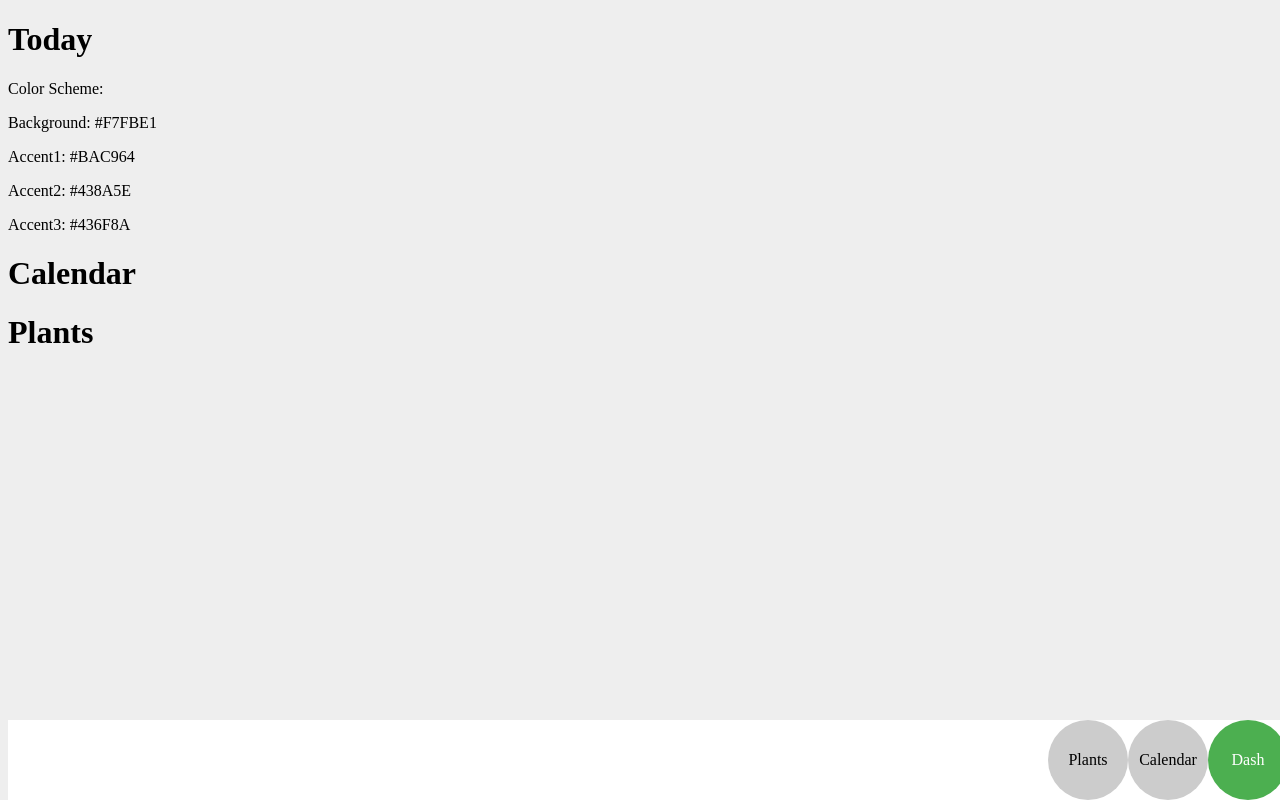
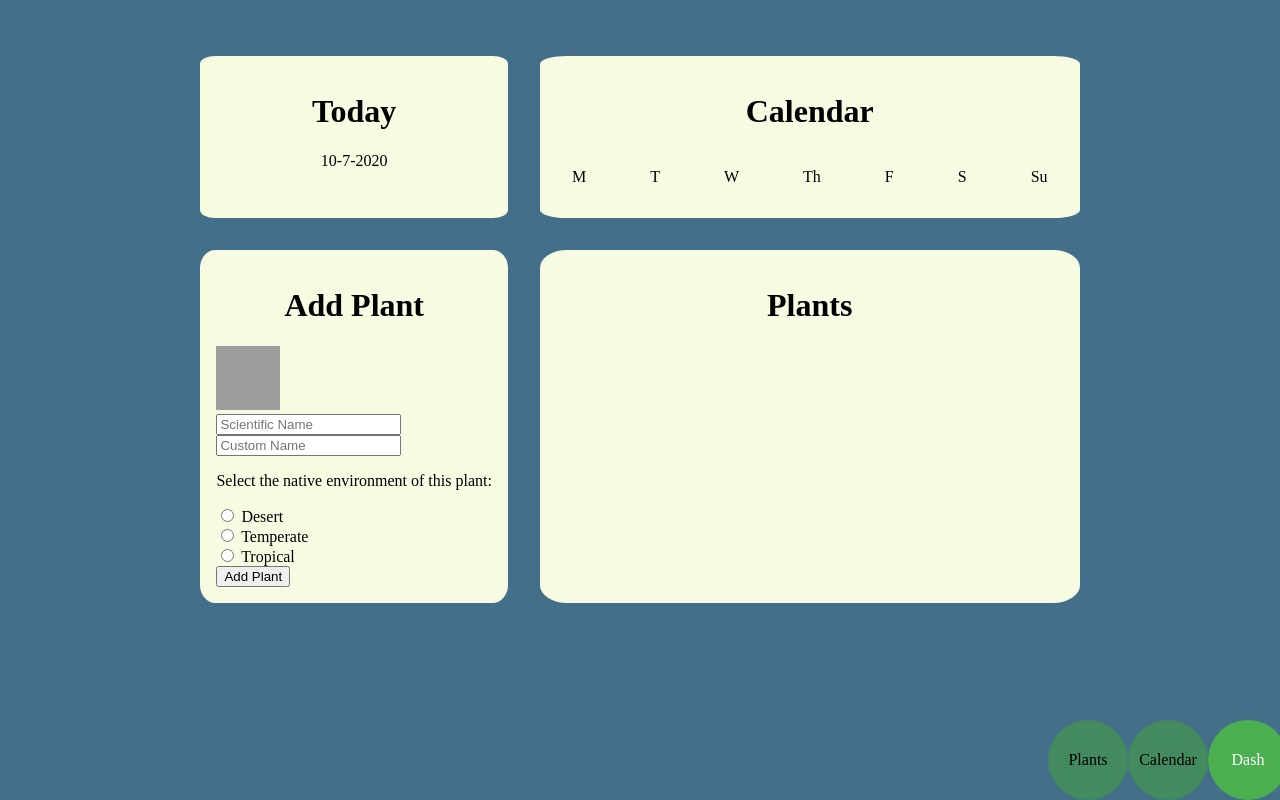
Before and after one commit to TB0x0/HCIPlantApp, a plain HTML site: page pages/template.html in a window 1280 px wide. Drawn offline with Linux system fonts and the light colour scheme; grey boxes are pictures that could not be loaded.

Commit message:
Added Plant form

```diff
--- a/css/custom.css
+++ b/css/custom.css
@@ -1,11 +1,66 @@
 /* Created by Thomas McLean Oct 2020 for HCI Project */
 
+/*
+ Color Scheme:
+  Background: #F7FBE1
+  Accent1: #BAC964
+  Accent2: #438A5E
+  Accent3: #436F8A
+*/
+
 body {
-background-color: #eee;
+background-color: #436F8A;
+}
+
+h1 {
+  text-align: center;
+}
+.calendar {
+  display: grid;
+  grid-gap: 2em;
+  grid-template-columns: auto auto auto auto auto auto auto;
+  justify-content: center;
+}
+
+.calendar-item {
+  background-color: #F7FBE1;
+  padding: 1em;
+}
+@media screen and (max-width: 1000px) {
+  .grid-container {
+    display: grid;
+    grid-gap: 2em;
+    grid-template-columns: auto;
+    justify-content: center;
+  }
+}
+
+.grid-container {
+  display: grid;
+  padding-top: 3em;
+  grid-gap: 2em;
+  grid-template-columns: auto auto;
+  justify-content: center;
+}
+
+.grid-item {
+  background-color: #F7FBE1;
+  padding: 1em;
+  border-radius: 5%;
+}
+
+/* Form styling */
+.image-upload>input {
+  display: none;
+}
+
+.formicon {
+  width: 4em;
+  height: 4em;
 }
 
 .menu {
-  background-color: #FFF;
+  opacity: 1;
   overflow: hidden;
   position: fixed;
   bottom: 0;
@@ -26,11 +81,11 @@ background-color: #eee;
   padding: 1em 1em;
   text-decoration: none;
   font-size: 1em;
-  background-color: #ccc;
+  background-color: #438A5E;
 }
 /* Hover styling */
 .menu a:hover {
-  background-color: #ddd;
+  background-color: #BAC964;
   color: black;
 }
 
@@ -39,3 +94,7 @@ background-color: #eee;
   background-color: #4CAF50;
   color: white;
 }
+
+.text-center {
+  text-align: center;
+}
--- /dev/null
+++ b/js/showdate.js
@@ -0,0 +1,11 @@
+function showdate() {
+    n =  new Date();
+    y = n.getFullYear();
+    m = n.getMonth() + 1;
+    d = n.getDate();
+    document.getElementById("date").innerHTML = m + "-" + d + "-" + y;
+}
+
+document.addEventListener("DOMContentLoaded", function() {
+    showdate();
+});
--- a/pages/template.html
+++ b/pages/template.html
@@ -3,7 +3,9 @@
 <head>
 <meta charset="UTF-8">
 <meta name="viewport" content="width=device-width, initial-scale=1.0">
+<title>HCIPlant</title>
 <link rel=stylesheet type="text/css" href="../css/custom.css">
+<script src="../js/showdate.js"></script>
 </head>
 
 <body>
@@ -14,22 +16,64 @@
   <a href="#">Calendar</a>
   <a href="#">Plants</a>
 </div>
+<!-- End Navigation Menu -->
 
 <div class="grid-container">
   <div class="grid-item">
     <h1>Today</h1>
-    <p>Color Scheme:</p>
-    <p>Background: #F7FBE1</p>
-    <p>Accent1: #BAC964</p>
-    <p>Accent2: #438A5E</p>
-    <p>Accent3: #436F8A</p>
+    <p id="date" class="text-center"></p>
+    <div class="today">
+      <div class="today-item"></div>
+    </div>
   </div>
+
   <div class="grid-item">
     <h1>Calendar</h1>
+      <div class="calendar">
+        <div class="calendar-item">M</div>
+        <div class="calendar-item">T</div>
+        <div class="calendar-item">W</div>
+        <div class="calendar-item">Th</div>
+        <div class="calendar-item">F</div>
+        <div class="calendar-item">S</div>
+        <div class="calendar-item">Su</div>
+      </div>
   </div>
+
+  <div class="grid-item">
+    <h1>Add Plant</h1>
+    <form action="/#">
+      <div class="image-upload">
+        <label for="file-input">
+          <img class="formicon" src="https://icon-library.net/images/upload-photo-icon/upload-photo-icon-21.jpg"/>
+        </label>
+        <input id="file-input" type="file" />
+      </div>
+      <div class="text-upload">
+        <label for="ScientificName"></label>
+        <input type="text" id="sname" name="scientific" placeholder="Scientific Name">
+      </div>
+      <div class="text-upload">
+        <label for="GivenName"></label>
+        <input type="text" id="gname" name="given" placeholder="Custom Name">
+      </div>
+      <div class="radio-select">
+        <p>Select the native environment of this plant:</p>
+        <input type="radio" id="desert" name="environment" value="desert">
+        <label for="desert">Desert</label><br>
+        <input type="radio" id="temperate" name="environment" value="temperate">
+        <label for="female">Temperate</label><br>
+        <input type="radio" id="tropical" name="environment" value="tropical">
+        <label for="other">Tropical</label>
+      </div>
+      <button type="submit">Add Plant</button>
+    </form>
+  </div>
+
   <div class="grid-item">
     <h1>Plants</h1>
   </div>
+
 </div>
 </body>
 </html>
```
